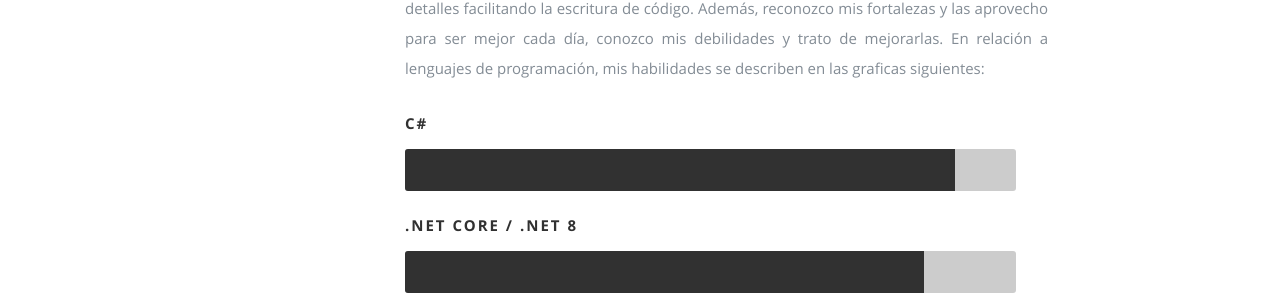
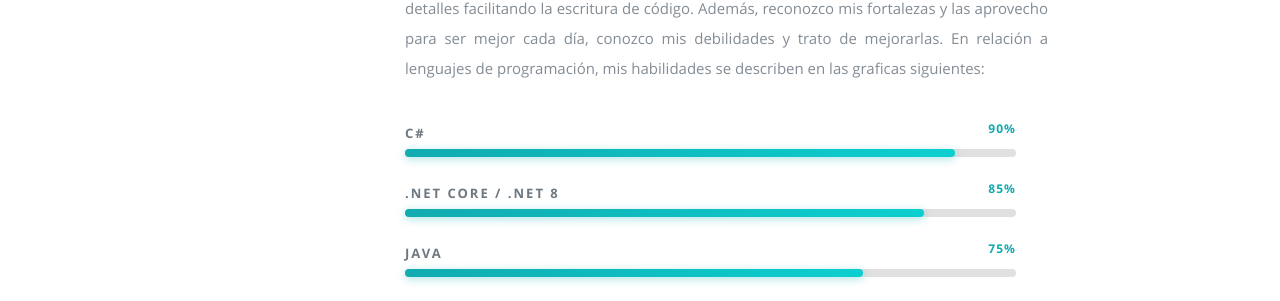
Before and after one commit to mayen5/MiPagina, a plain HTML site: page index.html in a window 1280 px wide. Shown: the part 2747-3048 px from the top of the page. Drawn offline with Linux system fonts and the light colour scheme.

Commit message:
feat: rediseno de skill bars con gradiente teal, labels de porcentaje y fix dark mode

```diff
--- a/css/layout.css
+++ b/css/layout.css
@@ -321,32 +321,40 @@ ul#nav li.current a { color: #F06000; }
 }
 .bars li {
    position: relative;
-  	margin-bottom: 60px;
-  	background: #ccc;
-  	height: 42px;
-  	border-radius: 3px;
+   margin-bottom: 52px;
+   background: #e0e0e0;
+   height: 8px;
+   border-radius: 4px;
+}
+/* Porcentaje a la derecha de cada barra */
+.bars li::after {
+   content: attr(data-percent);
+   position: absolute;
+   right: 0;
+   top: -26px;
+   font: 12px/1 'opensans-bold', sans-serif;
+   color: var(--color-primary);
+   letter-spacing: 1px;
 }
 .bars li em {
-	font: 15px 'opensans-bold', sans-serif;
-   color: #313131;
-	text-transform: uppercase;
+   font: 13px/1 'opensans-bold', sans-serif;
+   color: #6e7881;
+   text-transform: uppercase;
    letter-spacing: 2px;
-	font-weight: normal;
+   font-weight: normal;
    position: relative;
-	top: -36px;
+   top: -26px;
 }
 .bar-expand {
    position: absolute;
    left: 0;
    top: 0;
-
    margin: 0;
-   padding-right: 24px;
-  	background: #313131;
-   display: inline-block;
-  	height: 42px;
-   line-height: 42px;
-   border-radius: 3px 0 0 3px;
+   height: 8px;
+   border-radius: 4px;
+   background: linear-gradient(90deg, #11ABB0 0%, #0dcfcf 100%);
+   box-shadow: 0 2px 8px rgba(17, 171, 176, 0.35);
+   display: block;
 }
 
 /* Skill bars — widths y animaciones */
@@ -990,8 +998,9 @@ footer .social-links li:first-child { margin-left: 0; }
    #resume .info { color: #777; }
    #resume em.date { color: #888; }
 
-   /* Skill bars track */
-   .bars ul.skills li { background: var(--color-bar-bg); }
+   /* Skill bars */
+   .bars ul.skills li   { background: #2e2e2e; }
+   .bars li em          { color: #a0a0a0; }
 
    /* Portfolio section */
    #portfolio { background: var(--color-bg-light); }
--- a/css/main.css
+++ b/css/main.css
@@ -1134,32 +1134,40 @@ ul#nav li.current a { color: #F06000; }
 }
 .bars li {
    position: relative;
-  	margin-bottom: 60px;
-  	background: #ccc;
-  	height: 42px;
-  	border-radius: 3px;
+   margin-bottom: 52px;
+   background: #e0e0e0;
+   height: 8px;
+   border-radius: 4px;
+}
+/* Porcentaje a la derecha de cada barra */
+.bars li::after {
+   content: attr(data-percent);
+   position: absolute;
+   right: 0;
+   top: -26px;
+   font: 12px/1 'opensans-bold', sans-serif;
+   color: var(--color-primary);
+   letter-spacing: 1px;
 }
 .bars li em {
-	font: 15px 'opensans-bold', sans-serif;
-   color: #313131;
-	text-transform: uppercase;
+   font: 13px/1 'opensans-bold', sans-serif;
+   color: #6e7881;
+   text-transform: uppercase;
    letter-spacing: 2px;
-	font-weight: normal;
+   font-weight: normal;
    position: relative;
-	top: -36px;
+   top: -26px;
 }
 .bar-expand {
    position: absolute;
    left: 0;
    top: 0;
-
    margin: 0;
-   padding-right: 24px;
-  	background: #313131;
-   display: inline-block;
-  	height: 42px;
-   line-height: 42px;
-   border-radius: 3px 0 0 3px;
+   height: 8px;
+   border-radius: 4px;
+   background: linear-gradient(90deg, #11ABB0 0%, #0dcfcf 100%);
+   box-shadow: 0 2px 8px rgba(17, 171, 176, 0.35);
+   display: block;
 }
 
 /* Skill bars — widths y animaciones */
@@ -1803,8 +1811,9 @@ footer .social-links li:first-child { margin-left: 0; }
    #resume .info { color: #777; }
    #resume em.date { color: #888; }
 
-   /* Skill bars track */
-   .bars ul.skills li { background: var(--color-bar-bg); }
+   /* Skill bars */
+   .bars ul.skills li   { background: #2e2e2e; }
+   .bars li em          { color: #a0a0a0; }
 
    /* Portfolio section */
    #portfolio { background: var(--color-bg-light); }
--- a/index.html
+++ b/index.html
@@ -369,12 +369,12 @@
 				<div class="bars">
 
 				   <ul class="skills">
-					   <li><span class="bar-expand cSharp"></span><em>C#</em></li>
-					   <li><span class="bar-expand dotNetCore"></span><em>.NET Core / .NET 8</em></li>
-					   <li><span class="bar-expand java"></span><em>Java</em></li>
-					   <li><span class="bar-expand javascript"></span><em>JavaScript</em></li>
-					   <li><span class="bar-expand sql"></span><em>SQL</em></li>
-					   <li><span class="bar-expand security"></span><em>Ciberseguridad</em></li>
+					   <li data-percent="90%"><span class="bar-expand cSharp"></span><em>C#</em></li>
+					   <li data-percent="85%"><span class="bar-expand dotNetCore"></span><em>.NET Core / .NET 8</em></li>
+					   <li data-percent="75%"><span class="bar-expand java"></span><em>Java</em></li>
+					   <li data-percent="70%"><span class="bar-expand javascript"></span><em>JavaScript</em></li>
+					   <li data-percent="65%"><span class="bar-expand sql"></span><em>SQL</em></li>
+					   <li data-percent="60%"><span class="bar-expand security"></span><em>Ciberseguridad</em></li>
 					</ul>
 
 				</div><!-- end skill-bars -->
```
